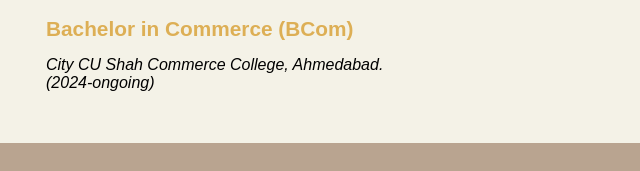
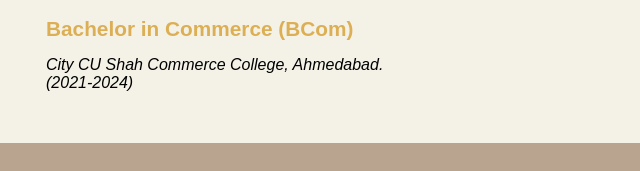
Before and after one commit to MashiraPathan/Portfolio, a plain HTML site: page index.html in a window 1280 px wide. Shown: the part 1489-1660 px from the top of the page, 34-674 px from the left. Drawn offline with Linux system fonts and the light colour scheme.

Commit message:
Update index.html

```diff
--- a/index.html
+++ b/index.html
@@ -50,7 +50,7 @@
                 </div>
                 <div class="degree">
                     <h4>Bachelor in Commerce (BCom)</h4>
-                    <p>City CU Shah Commerce College, Ahmedabad. <br>(2024-ongoing)</p>
+                    <p>City CU Shah Commerce College, Ahmedabad. <br>(2021-2024)</p>
                 </div>
             </div>
             <div class="image">
```
